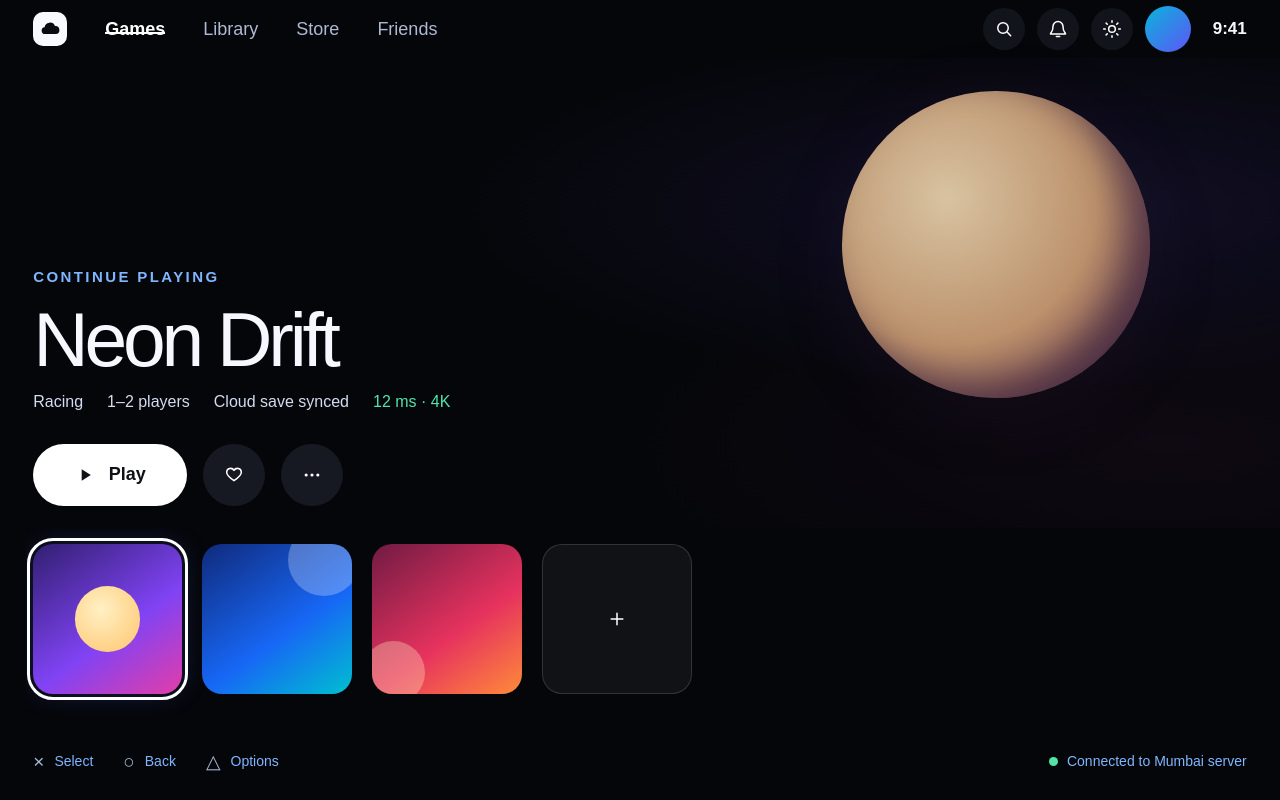
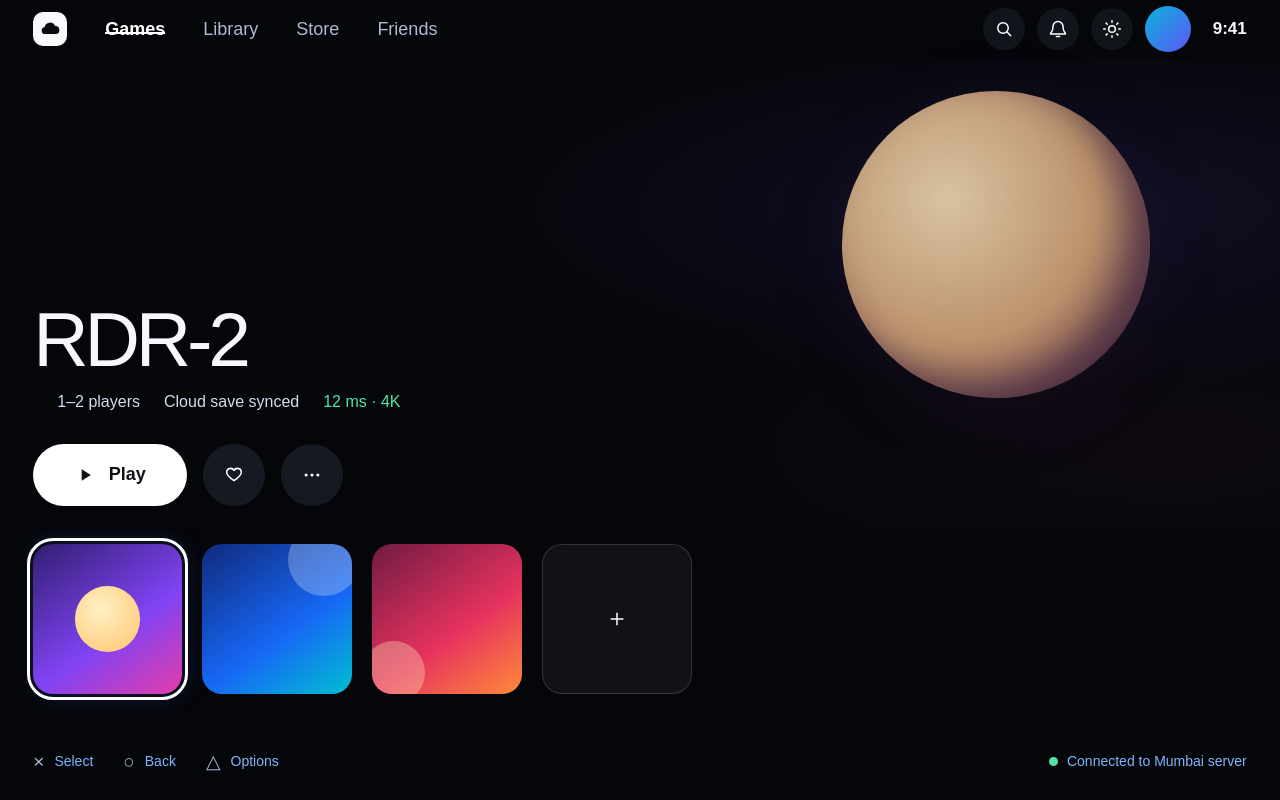
Before and after one commit to ojaswane/CloudGame_client, a Next.js app in the folder frontend/: page / in a window 1280 px wide. Built offline with nearby package versions, Linux system fonts and the light colour scheme.

Commit message:
feat: add game types to games data and update featured game display

```diff
--- a/frontend/app/games.ts
+++ b/frontend/app/games.ts
@@ -1,7 +1,7 @@
 const games = [
-    { name: "RDR-2", className: "game-art--neon", shape: "orb" },
-    { name: "Marvel Spiderman ", className: "game-art--blue", shape: "moon" },
-    { name: "GTAV", className: "game-art--red", shape: "glow" },
+    { name: "RDR-2", className: "game-art--neon", shape: "orb", type: "Adventure" },
+    { name: "Marvel Spiderman ", className: "game-art--blue", shape: "moon", type: "Action" },
+    { name: "GTAV", className: "game-art--red", shape: "glow", type: "Action" },
 ];
 
 export default games;
--- a/frontend/app/page.tsx
+++ b/frontend/app/page.tsx
@@ -35,14 +35,13 @@ export default function Home() {
 
       <section className="featured-game" id="games" aria-labelledby="featured-title">
         <div className="feature-copy">
-          <p className="eyebrow">Continue playing</p>
-          <h1 id="featured-title">Neon Drift</h1>
+          <h1 id="featured-title">{games[0].name}</h1>
           <div className="game-meta">
-            <span>Racing</span><span>1–2 players</span><span>Cloud save synced</span><span className="connection-speed">12 ms · 4K</span>
+            <span></span><span>1–2 players</span><span>Cloud save synced</span><span className="connection-speed">12 ms · 4K</span>
           </div>
           <div className="feature-actions">
             <button className="play-button"><Icon name="play" /><span>Play</span></button>
-            <button className="round-button" aria-label="Add Neon Drift to favorites"><Icon name="heart" /></button>
+            <button className="round-button" aria-label={`Add ${games[0].name} to favorites`}><Icon name="heart" /></button>
             <button className="round-button" aria-label="More options"><Icon name="more" /></button>
           </div>
         </div>
```
